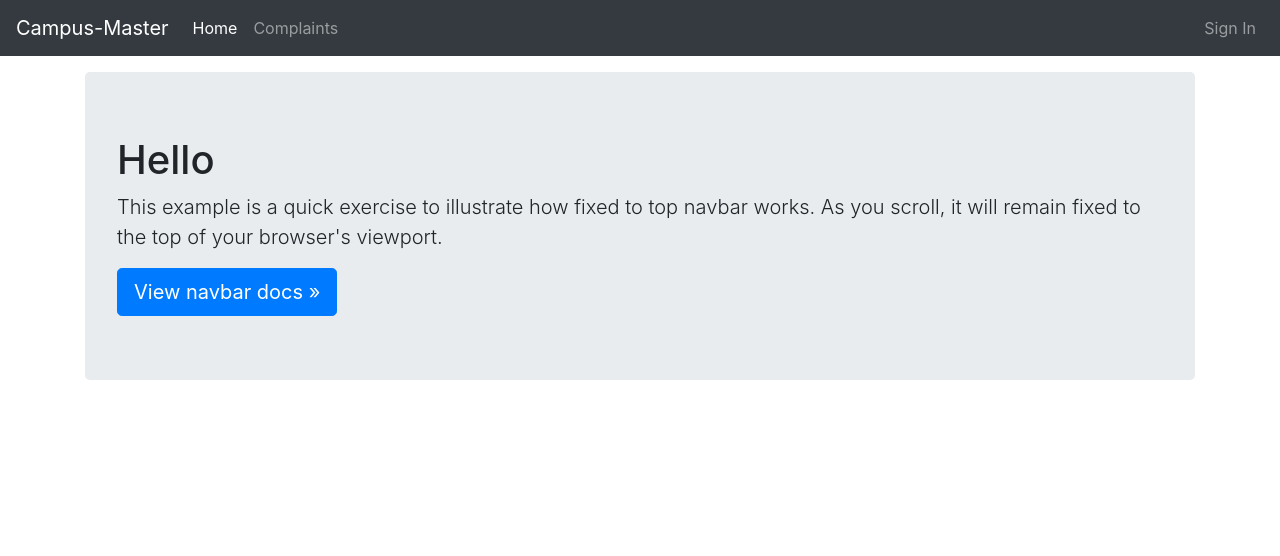
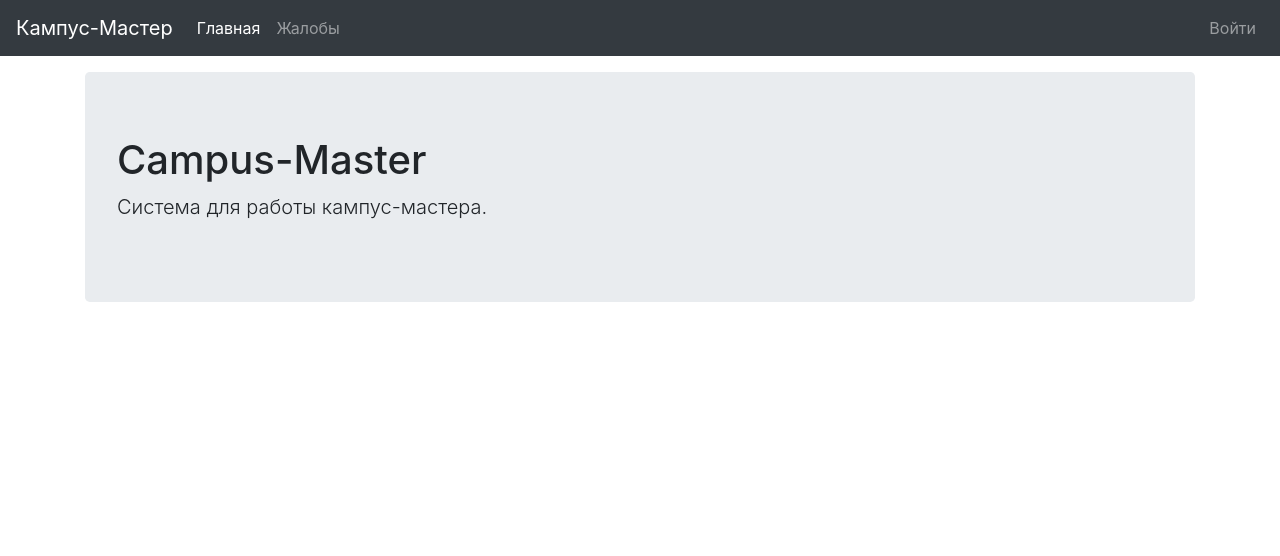
Before and after one commit to jokly/CampusMasterSite, a Django app: page / in a window 1280 px wide. Shown: the top 556 px of the page. Run offline with Django 3.2, Linux system fonts and the light colour scheme; some libraries are stand-ins or nearby versions.

Commit message:
Added complaints view

```diff
--- a/campus_master/templates/campus_master/complaints.html
+++ b/campus_master/templates/campus_master/complaints.html
@@ -1,9 +1,22 @@
 {% extends 'campus_master/base.html' %}
 
 {% block content %}
-    <div class="jumbotron">
-        <h1>Hello</h1>
-        <p class="lead">This example is a quick exercise to illustrate how fixed to top navbar works. As you scroll, it will remain fixed to the top of your browser's viewport.</p>
-        <a class="btn btn-lg btn-primary" href="../../components/navbar/" role="button">View navbar docs »</a>
-    </div>
+    {% if user.is_authenticated %}
+        <table class="table">
+            <thead>
+                <tr>
+                    <th scope="col">ID чата</th>
+                    <th scope="col">Жалоба</th>
+                </tr>
+            </thead>
+            <tbody>
+                {% for item in data %}
+                    <tr>
+                        <th scope="row">{{ item.chat }}</th>
+                        <td>{{ item.text }}</td>
+                    </tr>
+                {% endfor %}
+            </tbody>
+        </table>
+    {% endif %}
 {% endblock %}
--- /dev/null
+++ b/campus_master/templates/campus_master/index.html
@@ -0,0 +1,10 @@
+{% extends 'campus_master/base.html' %}
+
+{% block content %}
+<div class="jumbotron">
+    <h1>Campus-Master</h1>
+    <p class="lead">
+        Система для работы кампус-мастера.
+    </p>
+</div>
+{% endblock %}
--- a/campus_master/templates/campus_master/menu.html
+++ b/campus_master/templates/campus_master/menu.html
@@ -1,20 +1,24 @@
 <nav class="navbar navbar-expand-md navbar-dark fixed-top bg-dark">
-    <a class="navbar-brand" href="/">Campus-Master</a>
+    <a class="navbar-brand" href="/">Кампус-Мастер</a>
     <button class="navbar-toggler" type="button" data-toggle="collapse" data-target="#navbarCollapse" aria-controls="navbarCollapse" aria-expanded="false" aria-label="Toggle navigation">
         <span class="navbar-toggler-icon"></span>
     </button>
     <div class="collapse navbar-collapse" id="navbarCollapse">
         <ul class="navbar-nav mr-auto">
             <li class="nav-item active">
-                <a class="nav-link" href="/">Home <span class="sr-only">(current)</span></a>
+                <a class="nav-link" href="/">Главная <span class="sr-only">(current)</span></a>
             </li>
             <li class="nav-item">
-                <a class="nav-link" href="/complaints">Complaints</a>
+                <a class="nav-link" href="/complaints">Жалобы</a>
             </li>
         </ul>
         <ul class="navbar-nav mt-2 mt-md-0">
             <li class="nav-item">
-                <a class="nav-link" href="/accounts/login">Sign In</a>
+                {% if user.is_authenticated %}
+                    <a class="nav-link" href="/accounts/logout">Выйти</a>
+                {% else %}
+                    <a class="nav-link" href="/accounts/login">Войти</a>
+                {% endif %}
             </li>
         </ul>
     </div>
--- a/campus_master/urls.py
+++ b/campus_master/urls.py
@@ -1,10 +1,11 @@
 from django.urls import path
-from django.conf.urls import url, include
+from django.conf.urls import include
 from django.contrib.auth.views import login, logout
 from . import views
 
 urlpatterns = [
-    url(r'^$', views.show_complaints, name='show_complaints'),
-    url(r'^accounts/logout/$', logout, {'next_page': '/'}),
-    url(r'^accounts/', include('django.contrib.auth.urls')),
+    path(r'', views.main, name='main'),
+    path(r'complaints/', views.complaints, name='complaints'),
+    path(r'accounts/logout/', logout, {'next_page': '/'}),
+    path(r'accounts/', include('django.contrib.auth.urls')),
 ]
--- a/campus_master/views.py
+++ b/campus_master/views.py
@@ -1,14 +1,16 @@
 from django.shortcuts import render
+from django.http import HttpResponseRedirect
+from .models import Complaint
 
 # Create your views here.
 
-def show_complaints(request):
+def main(request):
+    return render(request, 'campus_master/index.html', {})
+
+def complaints(request):
+    if not request.user.is_authenticated:
+        return HttpResponseRedirect('/accounts/login/')
+
+    data = Complaint.objects.all()
+
     return render(request, 'campus_master/complaints.html', {})
-
-
-def login(request):
-    return render(request, 'campus_master/login.html', {})
-
-
-def logout(request):
-    return render(request, 'campus_master/logout.html', {})
```
Also changed, not shown: 1 other file.
